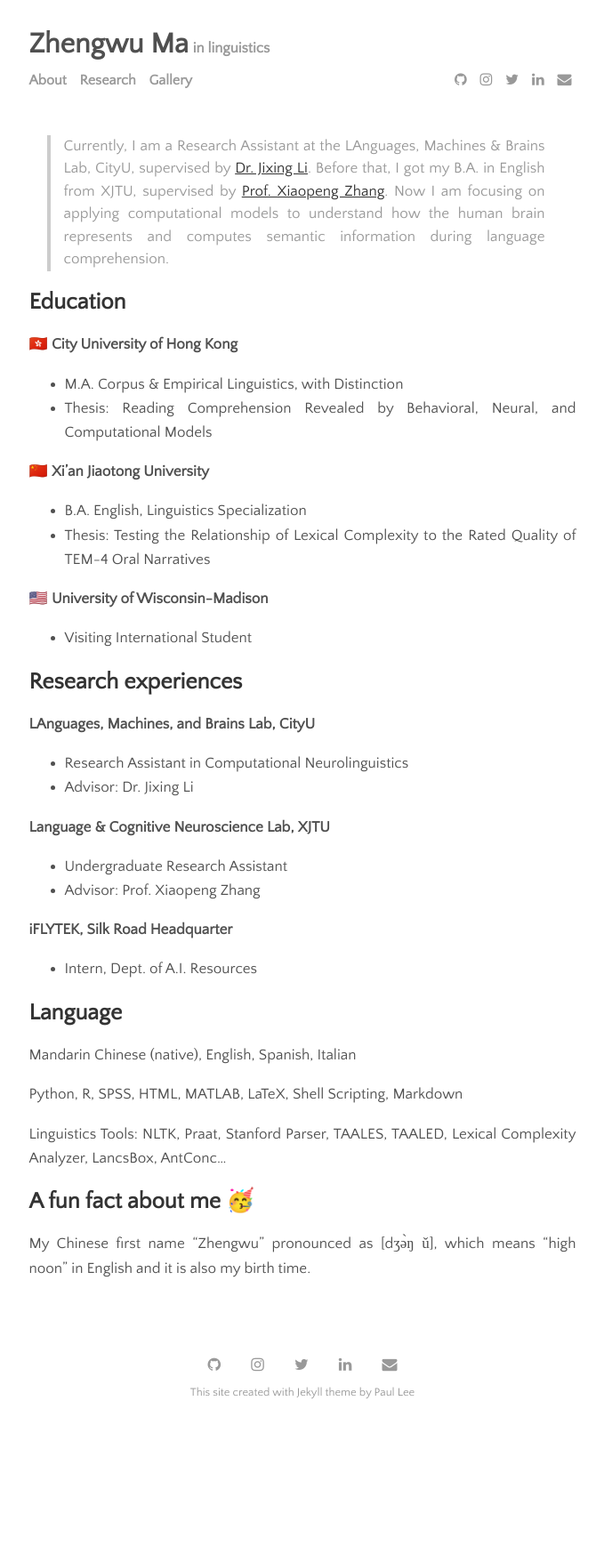
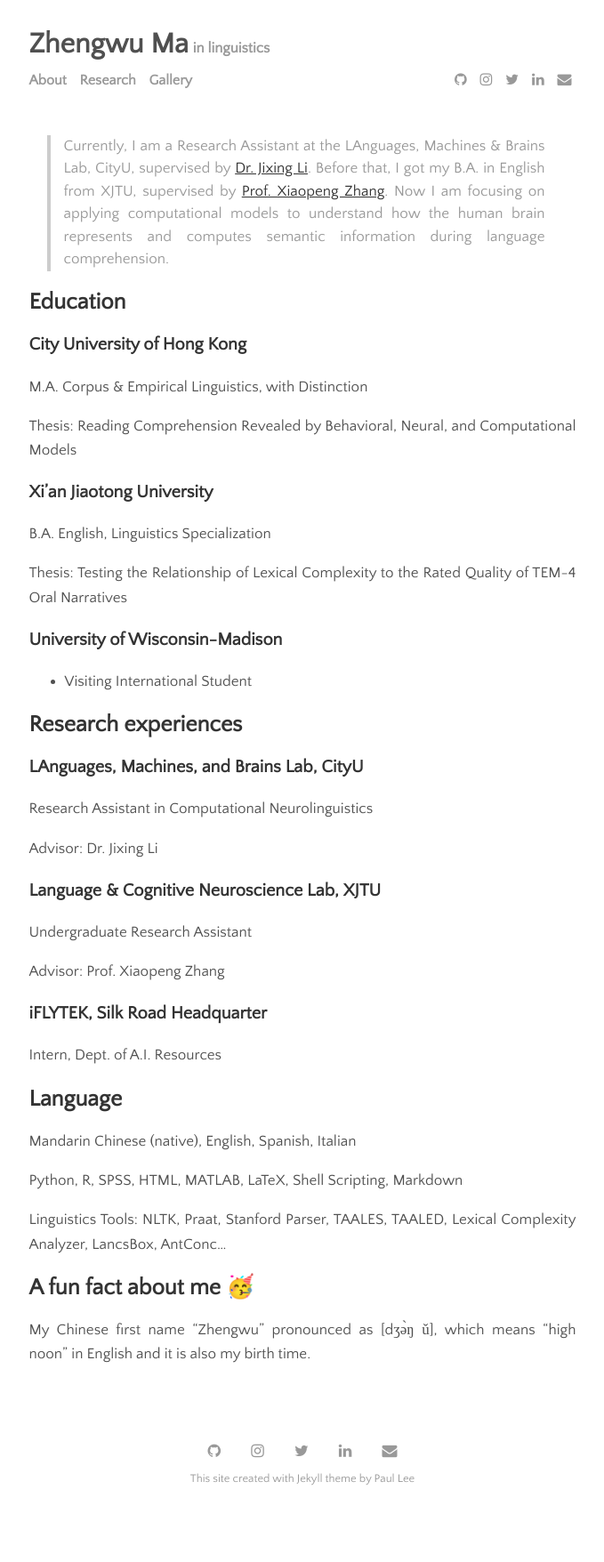
Before and after one commit to zhengwuma/zhengwuma.github.io, a Jekyll site: the page built from menu/about.md, in a window 1280 px wide. Shown: the whole page at 89% size, without its empty margins (300-979 px from the left). Built offline with Jekyll 4.4.1, drawn with Linux system fonts in a browser that asks for light colours; before the commit the page ends 1659 px from its top, so only the background shows below that.

```diff
--- a/menu/about.md
+++ b/menu/about.md
@@ -7,28 +7,32 @@ permalink: /about
 <br>
 
 ## Education
-🇭🇰 __City University of Hong Kong__
-- M.A. Corpus & Empirical Linguistics, with Distinction
-- Thesis: Reading Comprehension Revealed by Behavioral, Neural, and Computational Models
+### City University of Hong Kong
+M.A. Corpus & Empirical Linguistics, with Distinction
 
-🇨🇳 __Xi'an Jiaotong University__
-- B.A. English, Linguistics Specialization
-- Thesis: Testing the Relationship of Lexical Complexity to the Rated Quality of TEM-4 Oral Narratives
+Thesis: Reading Comprehension Revealed by Behavioral, Neural, and Computational Models
 
-🇺🇸 __University of Wisconsin-Madison__
+### Xi'an Jiaotong University
+B.A. English, Linguistics Specialization
+
+Thesis: Testing the Relationship of Lexical Complexity to the Rated Quality of TEM-4 Oral Narratives
+
+### University of Wisconsin-Madison
 - Visiting International Student
 
 ## Research experiences
-__LAnguages, Machines, and Brains Lab, CityU__
-- Research Assistant in Computational Neurolinguistics
-- Advisor: Dr. Jixing Li
+### LAnguages, Machines, and Brains Lab, CityU
+Research Assistant in Computational Neurolinguistics
 
-__Language & Cognitive Neuroscience Lab, XJTU__
-- Undergraduate Research Assistant
-- Advisor: Prof. Xiaopeng Zhang
+Advisor: Dr. Jixing Li
 
-__iFLYTEK, Silk Road Headquarter__
-- Intern, Dept. of A.I. Resources
+### Language & Cognitive Neuroscience Lab, XJTU
+Undergraduate Research Assistant
+
+Advisor: Prof. Xiaopeng Zhang
+
+### iFLYTEK, Silk Road Headquarter
+Intern, Dept. of A.I. Resources
 
 ## Language
 Mandarin Chinese (native), English, Spanish, Italian
```
